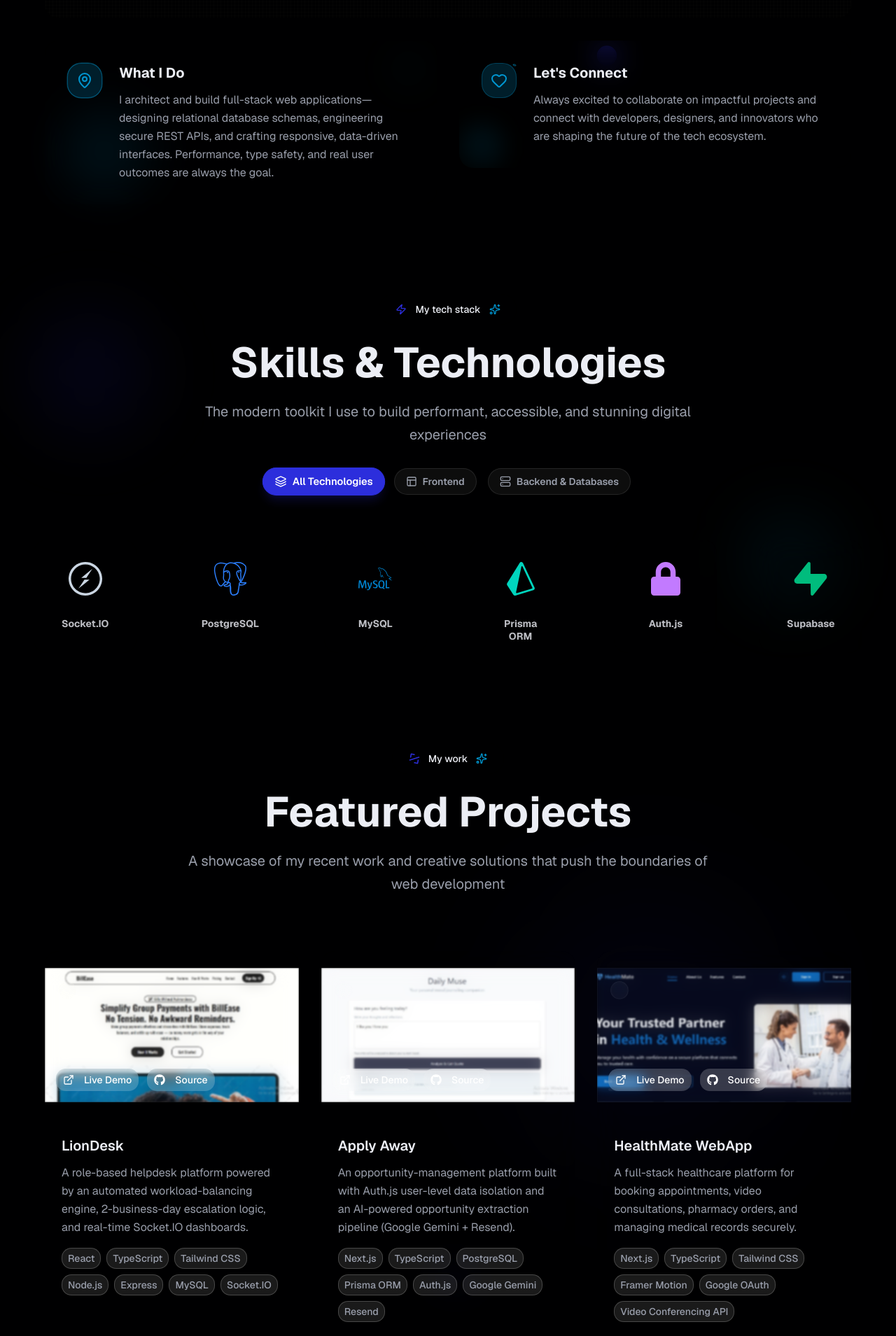
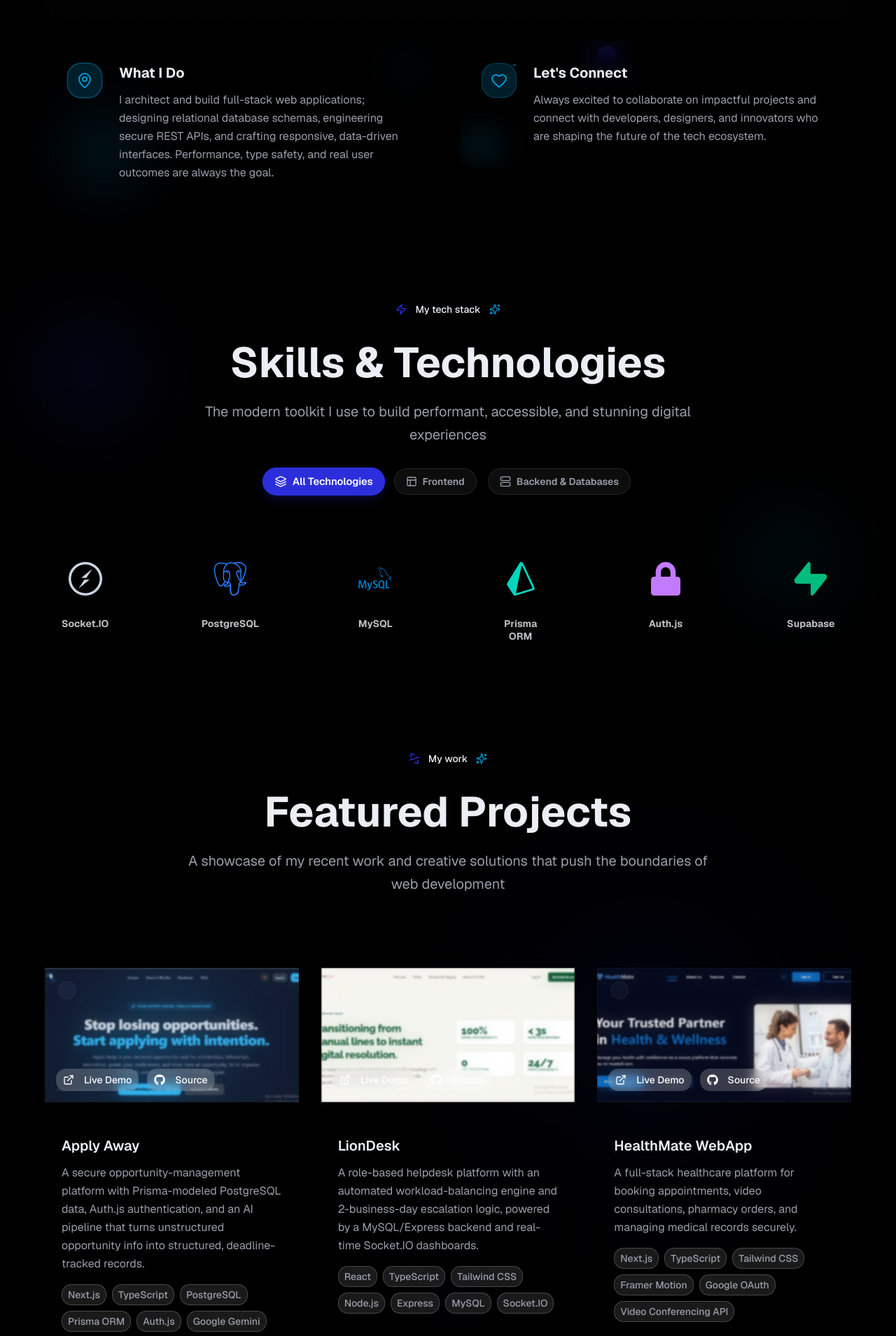
Before and after one commit to Starr365/My-Portfolio, a Next.js app: page / in a window 1280 px wide. Shown: the part 1520-3429 px from the top of the page at 70% size. Built offline with nearby package versions, Linux system fonts and the light colour scheme.

Commit message:
Reorder projects: Apply Away first, LionDesk second

```diff
--- a/components/about-section.tsx
+++ b/components/about-section.tsx
@@ -250,7 +250,7 @@
                     <div>
                       <h3 className="font-bold text-lg sm:text-xl mb-2 sm:mb-3 text-foreground">What I Do</h3>
                       <p className="text-muted-foreground leading-relaxed text-sm sm:text-base">
-                        I architect and build full-stack web applications—designing relational database schemas, engineering secure REST APIs, and crafting responsive, data-driven interfaces.
+                        I architect and build full-stack web applications; designing relational database schemas, engineering secure REST APIs, and crafting responsive, data-driven interfaces.
                         Performance, type safety, and real user outcomes are always the goal.
                       </p>
                     </div>
--- a/components/projects-section.tsx
+++ b/components/projects-section.tsx
@@ -14,23 +14,23 @@
 
 const projects = [
   {
+    title: "Apply Away",
+    description:
+      "A secure opportunity-management platform with Prisma-modeled PostgreSQL data, Auth.js authentication, and an AI pipeline that turns unstructured opportunity info into structured, deadline-tracked records.",
+    image: "/apply-away.jpg",
+    tags: ["Next.js", "TypeScript", "PostgreSQL", "Prisma ORM", "Auth.js", "Google Gemini", "Resend"],
+    liveUrl: "https://apply-away.vercel.app/",
+    githubUrl: "https://github.com/Starr365/Apply-Away",
+    gradient: "from-indigo-500 to-purple-500",
+  },
+  {
     title: "LionDesk",
     description:
-      "A role-based helpdesk platform powered by an automated workload-balancing engine, 2-business-day escalation logic, and real-time Socket.IO dashboards.",
-    image: "/billease.jpg",
+      "A role-based helpdesk platform with an automated workload-balancing engine and 2-business-day escalation logic, powered by a MySQL/Express backend and real-time Socket.IO dashboards.",
+    image: "/liondesk.jpg",
     tags: ["React", "TypeScript", "Tailwind CSS", "Node.js", "Express", "MySQL", "Socket.IO"],
     liveUrl: "https://lion-desk-lx11.vercel.app/",
     githubUrl: "https://github.com/Starr365/LionDesk",
-    gradient: "from-indigo-500 to-purple-500",
-  },
-  {
-    title: "Apply Away",
-    description:
-      "An opportunity-management platform built with Auth.js user-level data isolation and an AI-powered opportunity extraction pipeline (Google Gemini + Resend).",
-    image: "/daily-muse.jpg",
-    tags: ["Next.js", "TypeScript", "PostgreSQL", "Prisma ORM", "Auth.js", "Google Gemini", "Resend"],
-    liveUrl: "https://apply-away.vercel.app/",
-    githubUrl: "https://github.com/Starr365/Apply-Away",
     gradient: "from-indigo-500 to-purple-500",
   },
   {
--- a/components/skills-section.tsx
+++ b/components/skills-section.tsx
@@ -21,7 +21,6 @@
   SiTypescript,
   SiSupabase,
   SiVite,
-  SiFirebase,
   SiVercel,
   SiRedux,
   SiReactquery,
@@ -62,7 +61,7 @@
   { icon: SiPrisma, name: "Prisma ORM", color: "text-teal-400", category: "backend" },
   { icon: FaLock, name: "Auth.js", color: "text-purple-400", category: "backend" },
   { icon: SiSupabase, name: "Supabase", color: "text-emerald-500", category: "backend" },
-  { icon: SiFirebase, name: "Firebase", color: "text-orange-400", category: "backend" },
+
 
   // Frontend
   { icon: SiNextdotjs, name: "Next.js", color: "text-foreground", category: "frontend" },
@@ -173,8 +172,8 @@
                 key={key}
                 onClick={() => setActiveTab(key)}
                 className={`flex items-center gap-2 px-4 py-2 rounded-full text-xs sm:text-sm font-semibold transition-all duration-300 border ${activeTab === key
-                    ? "bg-primary text-white border-primary shadow-lg shadow-primary/20 scale-105 dark:bg-primary dark:text-white"
-                    : "bg-white/5 text-muted-foreground border-white/10 hover:border-white/30 hover:text-foreground"
+                  ? "bg-primary text-white border-primary shadow-lg shadow-primary/20 scale-105 dark:bg-primary dark:text-white"
+                  : "bg-white/5 text-muted-foreground border-white/10 hover:border-white/30 hover:text-foreground"
                   }`}
               >
                 <Icon className="w-3.5 h-3.5 sm:w-4 sm:h-4" />
```
